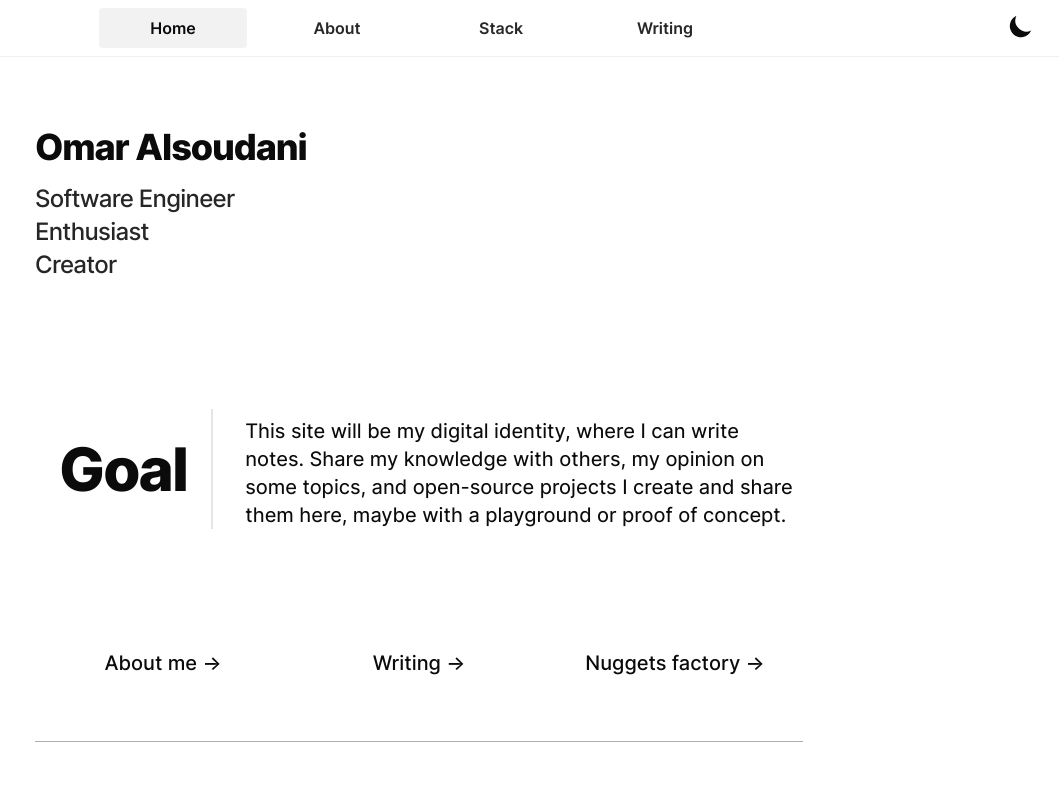
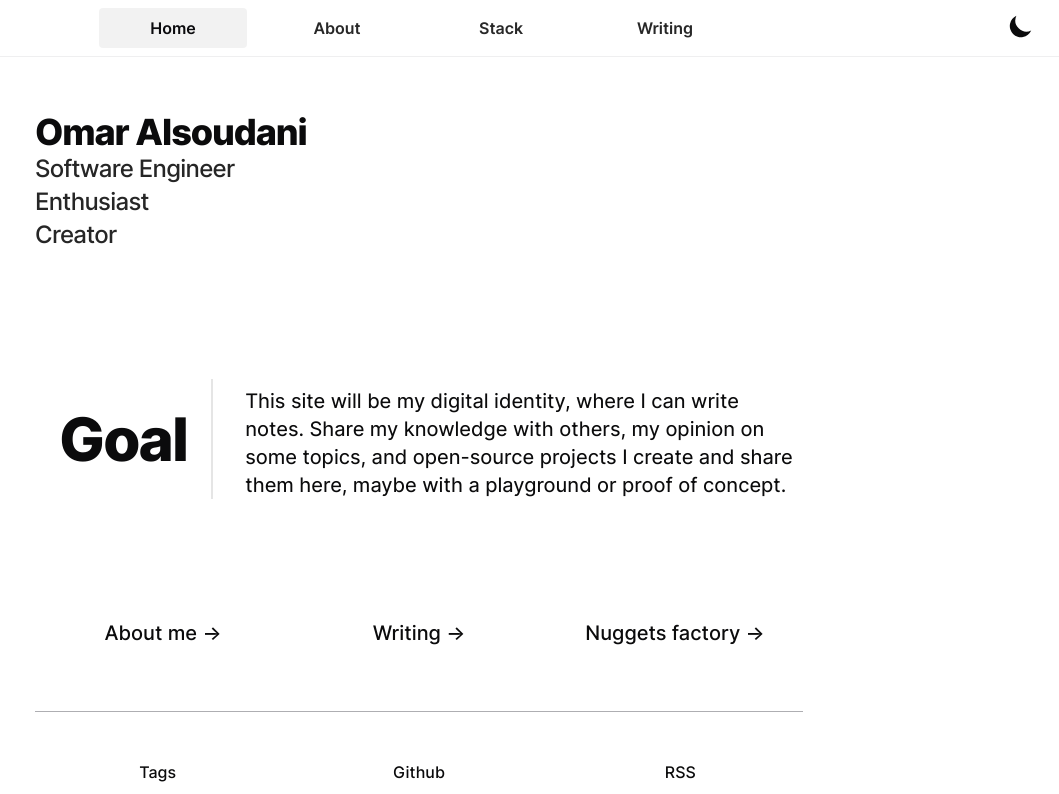
Before and after one commit to omaralsoudanii/mkreg.dev, a Next.js app: page / in a window 1280 px wide. Shown: the top 794 px of the page, without its empty margins (221-1280 px from the left). Built offline with nearby package versions, Linux system fonts and the light colour scheme; what @tailwindcss/typography, tailwindcss-line-clamp would draw is missing.

Commit message:
font family force in css

```diff
--- a/src/styles/base.css
+++ b/src/styles/base.css
@@ -2,9 +2,7 @@
 
 @layer base {
   html {
-    font: 1rem / 1.5 'Inter var','Inter', system-ui, -apple-system, BlinkMacSystemFont,
-      Segoe UI, Roboto, Helvetica Neue, Arial, Noto Sans, sans-serif,
-      Apple Color Emoji, Segoe UI Emoji, Segoe UI Symbol, Noto Color Emoji;
+    @apply text-base;
   }
 
   body {
--- a/tailwind.config.js
+++ b/tailwind.config.js
@@ -1,3 +1,4 @@
+const { fontFamily } = require('tailwindcss/defaultTheme')
 const plugin = require('tailwindcss/plugin')
 
 module.exports = {
@@ -28,6 +29,7 @@ module.exports = {
         'Courier New',
         'monospace',
       ],
+      sans: ['Inter var', 'Inter', ...fontFamily.sans],
     },
     extend: {
       colors: {
```
